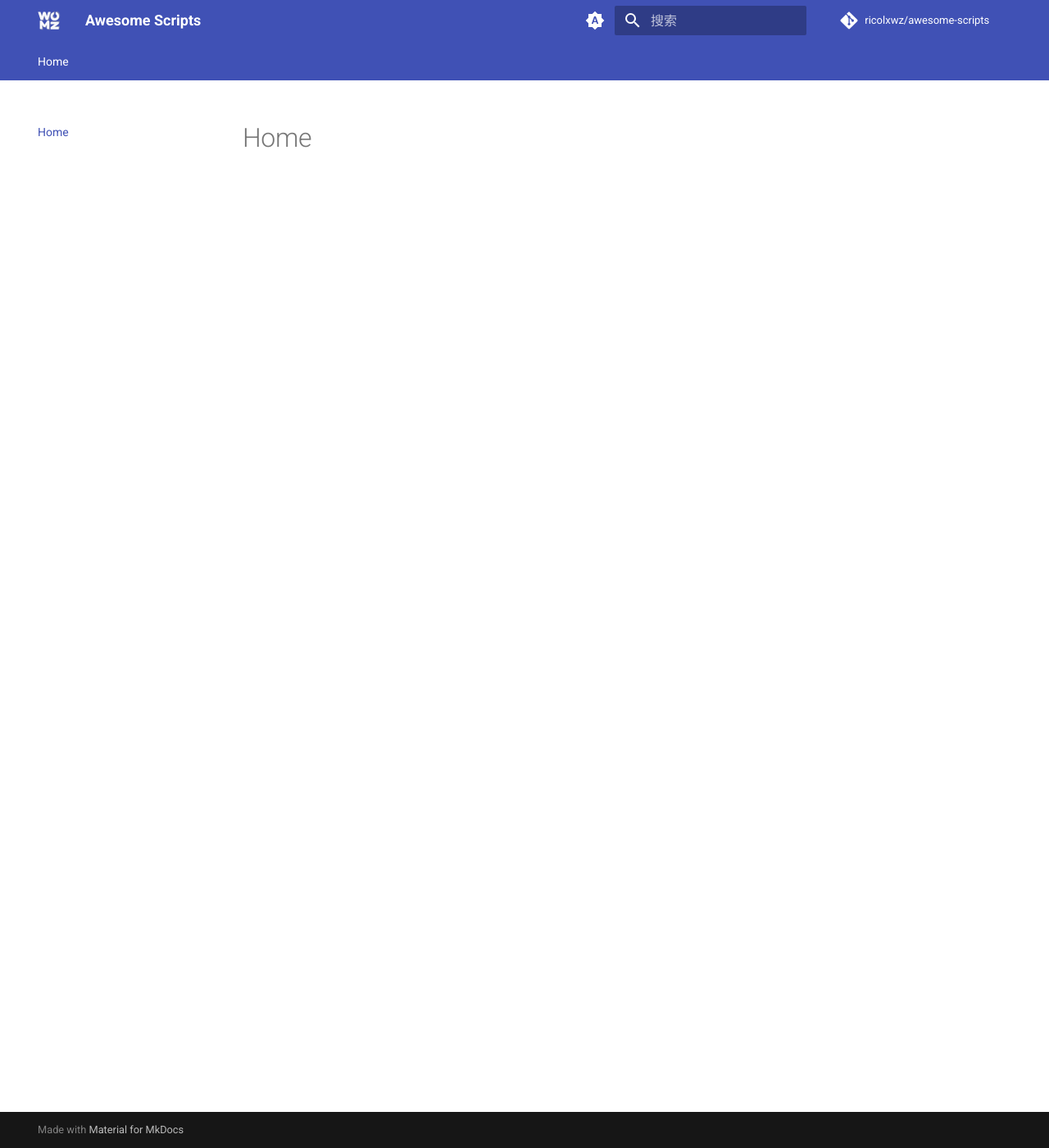
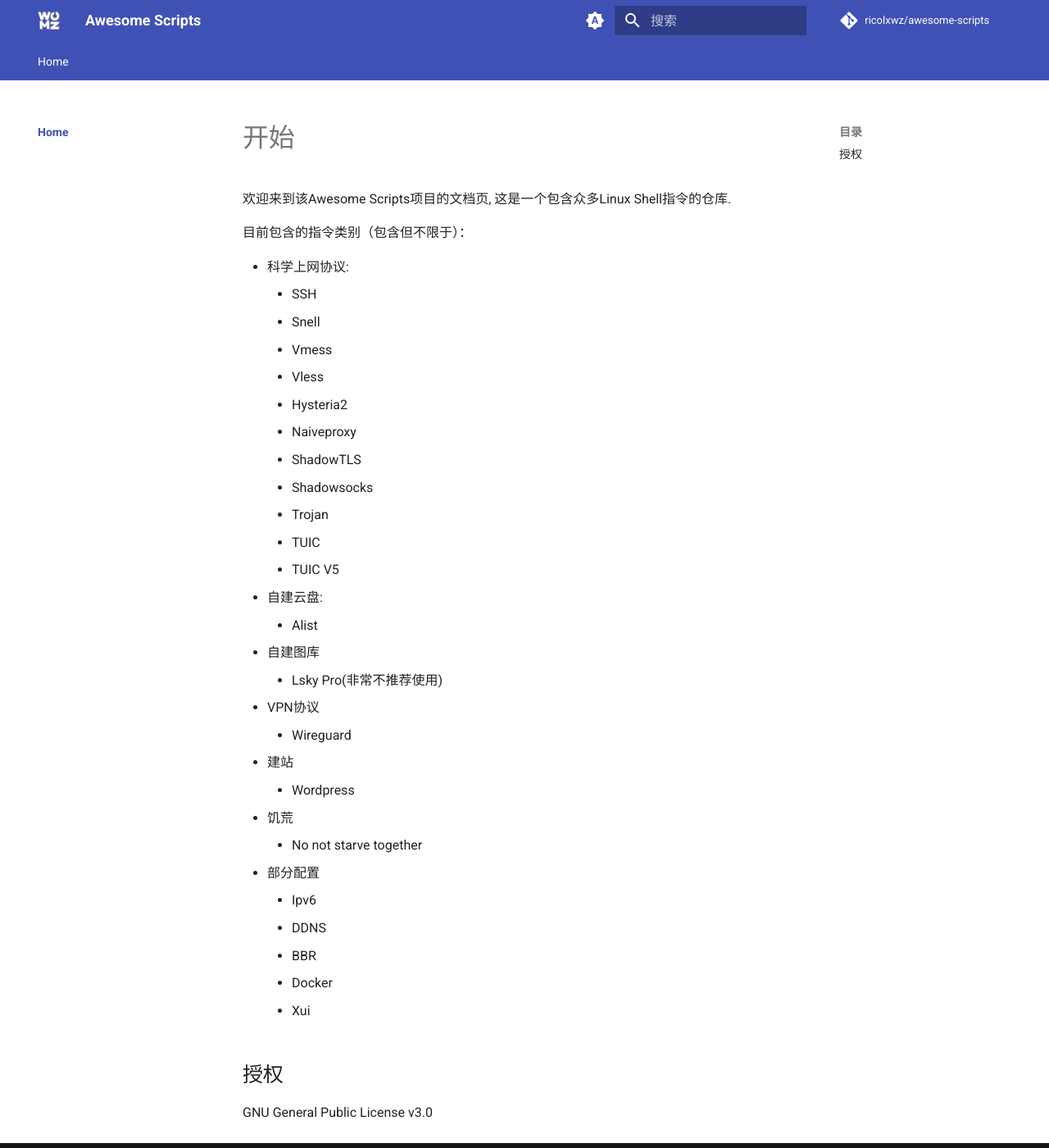
Before and after one commit to ricolxwz/awesome-scripts, an MkDocs documentation site: the page built from docs/index.md, in a window 1280 px wide and 1400 px high. Shown: the whole window at 82% size. Built offline with MkDocs 1.6.1 and Material for MkDocs 9.7.7, drawn with Linux system fonts in a browser that asks for light colours; comment, search, counter and statistics services are not loaded; some of the changed text lies outside the part shown.

Commit message:
chore: Update landing page logo and favicon

```diff
--- a/docs/index.md
+++ b/docs/index.md
@@ -1 +1,39 @@
-# Home
+# 开始
+
+欢迎来到该Awesome Scripts项目的文档页, 这是一个包含众多Linux Shell指令的仓库.
+
+目前包含的指令类别（包含但不限于）：
+
+- 科学上网协议:
+    - SSH
+    - Snell
+    - Vmess
+    - Vless
+    - Hysteria2
+    - Naiveproxy
+    - ShadowTLS
+    - Shadowsocks
+    - Trojan
+    - TUIC
+    - TUIC V5
+- 自建云盘:
+    - Alist
+- 自建图库
+    - Lsky Pro(非常不推荐使用)
+- VPN协议
+    - Wireguard
+- 建站
+    - Wordpress
+- 饥荒
+    - No not starve together
+- 部分配置
+    - Ipv6
+    - DDNS
+    - BBR
+    - Docker
+    - Xui
+
+
+## 授权
+
+GNU General Public License v3.0
--- /dev/null
+++ b/docs/javascripts/katex.js
@@ -0,0 +1,10 @@
+document$.subscribe(({ body }) => {
+    renderMathInElement(body, {
+      delimiters: [
+        { left: "$$",  right: "$$",  display: true },
+        { left: "$",   right: "$",   display: false },
+        { left: "\\(", right: "\\)", display: false },
+        { left: "\\[", right: "\\]", display: true }
+      ],
+    })
+  })
--- a/mkdocs.yml
+++ b/mkdocs.yml
@@ -1,7 +1,10 @@
 site_name: Awesome Scripts
+site_author: ricolxwz
+copyright: Copyright &copy; 2024 ricolxwz
+site_description: A collection of useful scripts for daily use
 theme:
   name: material
-  logo: assets/favicon-faded-5.svg
+  logo: assets/favicon-faded-8.svg
   favicon: assets/favicon-white-background.svg
   language: zh
   repo: fontawesome/brands/git-alt
@@ -9,7 +12,7 @@
     - content.code.annotate
     - content.code.copy
     - content.tabs.link
-    - header.autohide
+    # - header.autohide
     - announce.dismiss
     # - navigation.footer
     - navigation.tabs
@@ -39,7 +42,58 @@
       toggle:
         icon: material/brightness-4
         name: Switch to system preference
+  icon:
+    admonition:
+      question: material/new-box
 extra_css:
   - stylesheets/extra.css
+  - https://unpkg.com/katex@0/dist/katex.min.css
 repo_url: https://github.com/ricolxwz/awesome-scripts
 repo_name: ricolxwz/awesome-scripts
+markdown_extensions:
+  - pymdownx.arithmatex:
+      generic: true
+extra_javascript:
+  - javascripts/katex.js
+  - https://unpkg.com/katex@0/dist/katex.min.js
+  - https://unpkg.com/katex@0/dist/contrib/auto-render.min.js
+extra:
+  social:
+    - icon: fontawesome/brands/github
+      link: https://github.com/ricolxwz
+  generator: false
+markdown_extensions:
+  - pymdownx.inlinehilite
+  - pymdownx.snippets
+  - pymdownx.superfences
+  - pymdownx.details
+  - pymdownx.critic
+  - pymdownx.caret
+  - pymdownx.keys
+  - pymdownx.mark
+  - pymdownx.tilde
+  - pymdownx.magiclink
+  - admonition
+  - attr_list
+  - md_in_html
+  - footnotes
+  - def_list
+  - pymdownx.highlight:
+      anchor_linenums: true
+  - pymdownx.tabbed:
+      alternate_style: true
+  - pymdownx.tasklist:
+      custom_checkbox: true
+  - pymdownx.emoji:
+      emoji_index: !!python/name:material.extensions.emoji.twemoji
+      emoji_generator: !!python/name:material.extensions.emoji.to_svg
+  - pymdownx.superfences:
+      custom_fences:
+        - name: mermaid
+          class: mermaid
+          format: !!python/name:pymdownx.superfences.fence_code_format
+plugins:
+  - search
+nav:
+  - Home:
+    - index.md
```
Also changed, not shown: docs/assets/favicon-faded-5.svg (deleted), docs/assets/favicon-faded-8.svg (added).
